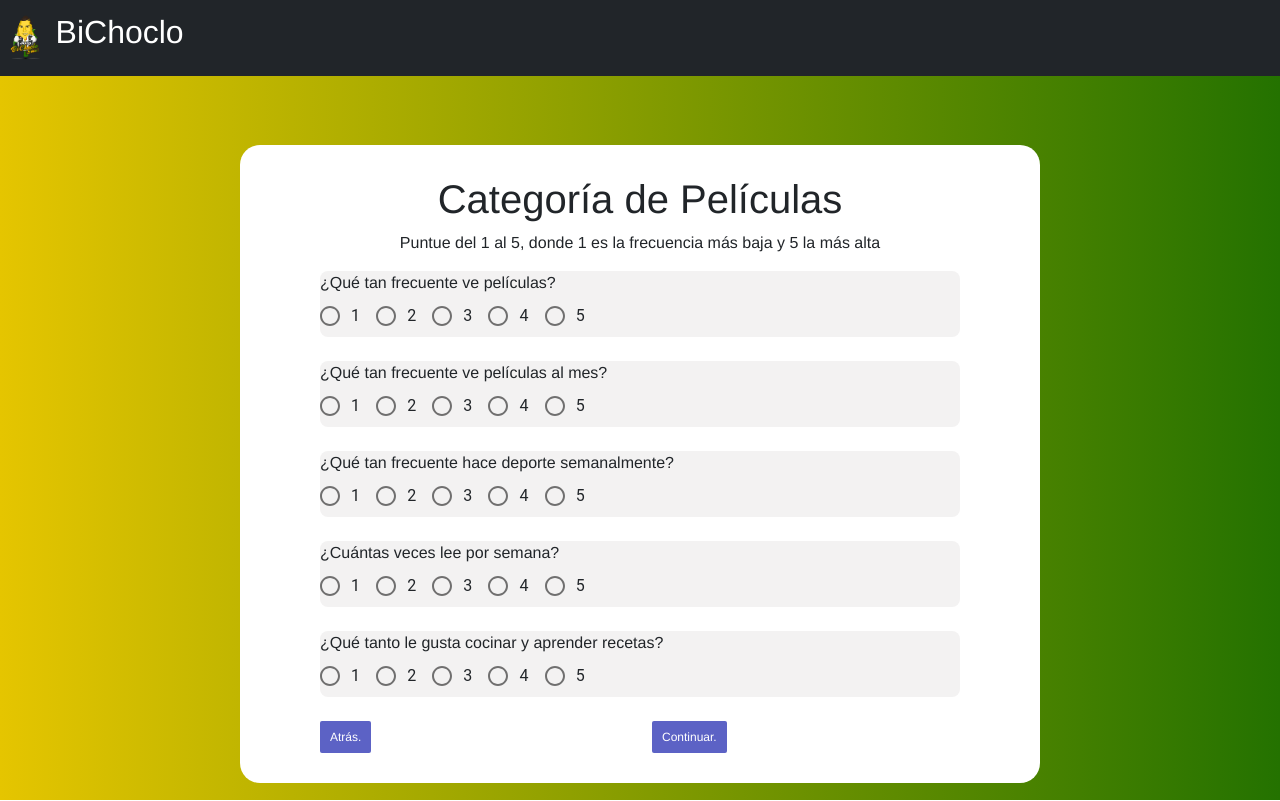
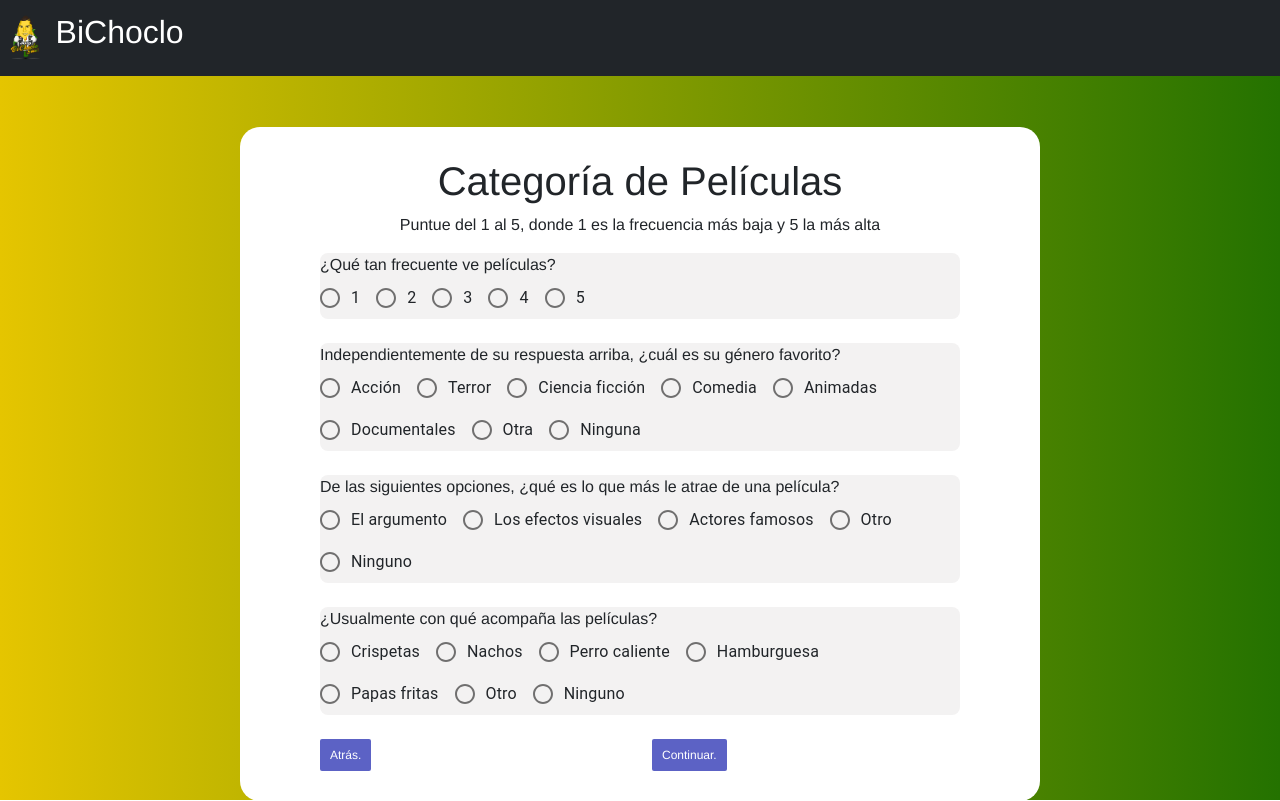
Before and after one commit to JuanCamilo-R/ProyectoBD, a React (Create React App) app in the folder cliente/: page /form in a window 1280 px wide. Both pictures are taken after a click on the button "Continuar.". Built offline with nearby package versions, Linux system fonts and the light colour scheme.

Commit message:
Lista parte 2, faltan valores

```diff
--- a/cliente/src/components/Forms.js
+++ b/cliente/src/components/Forms.js
@@ -10,18 +10,7 @@ class Forms extends React.Component {
         apellido: '',
         edad: '',
         genero: '',
-        comuna: '',
-        barrio: '',
-        sector: '',
-        peliculasFrecuencia: '',
-        deporteFrecuencia: '',
-        leerFrecuencia: '',
-        cocinarFrecuencia: '',
-        eventosFrecuencia: '',
-        conciertoFrecuencia: '',
-        color: '',
-        mesPreferencia: '',
-        ocupacion: ''
+        comuna: ''
     };
 
     nextStep = () => {
--- a/cliente/src/components/SecondPart.js
+++ b/cliente/src/components/SecondPart.js
@@ -41,55 +41,47 @@ export class SecondPart extends Component {
                 <br/>
                 <div className="form-group form-design">
                     <label htmlFor="peliculasFrecuencia">
-                        ¿Qué tan frecuente ve películas al mes?
+                        Independientemente de su respuesta arriba, ¿cuál es su género favorito?
                     </label>
                     <div className="radio">
                         <RadioGroup row arial-label="peliculasFrecuencia" name="peliculasFrecuencia" value={values.peliculasFrecuencia} onChange={inputChange('peliculasFrecuencia')}>
-                            <FormControlLabel type="number" value="1" control={<Radio />} label="1" />
-                            <FormControlLabel type="number" value="2" control={<Radio />} label="2" />
-                            <FormControlLabel type="number" value="3" control={<Radio />} label="3" />
-                            <FormControlLabel type="number" value="4" control={<Radio />} label="4" />
-                            <FormControlLabel type="number" value="5" control={<Radio />} label="5" />
+                            <FormControlLabel type="number" value="1" control={<Radio />} label="Acción" />
+                            <FormControlLabel type="number" value="2" control={<Radio />} label="Terror" />
+                            <FormControlLabel type="number" value="3" control={<Radio />} label="Ciencia ficción" />
+                            <FormControlLabel type="number" value="4" control={<Radio />} label="Comedia" />
+                            <FormControlLabel type="number" value="5" control={<Radio />} label="Animadas" />
+                            <FormControlLabel type="number" value="5" control={<Radio />} label="Documentales" />
+                            <FormControlLabel type="number" value="5" control={<Radio />} label="Otra" />
+                            <FormControlLabel type="number" value="5" control={<Radio />} label="Ninguna" />
                         </RadioGroup>
                     </div>
                 </div>
                 <br/>
                 <div className="form-group form-design">
                     <label htmlFor="deporteFrecuencia">
-                        ¿Qué tan frecuente hace deporte semanalmente?
+                        De las siguientes opciones, ¿qué es lo que más le atrae de una película?
                     </label>
                     <RadioGroup row arial-label="deporteFrecuencia" name="deporteFrecuencia" value={values.deporteFrecuencia} onChange={inputChange('deporteFrecuencia')}>
-                        <FormControlLabel type="number" value="1" control={<Radio />} label="1" />
-                        <FormControlLabel type="number" value="2" control={<Radio />} label="2" />
-                        <FormControlLabel type="number" value="3" control={<Radio />} label="3" />
-                        <FormControlLabel type="number" value="4" control={<Radio />} label="4" />
-                        <FormControlLabel type="number" value="5" control={<Radio />} label="5" />
+                        <FormControlLabel type="text" value="1" control={<Radio />} label="El argumento" />
+                        <FormControlLabel type="text" value="2" control={<Radio />} label="Los efectos visuales" />
+                        <FormControlLabel type="text" value="3" control={<Radio />} label="Actores famosos" />
+                        <FormControlLabel type="text" value="4" control={<Radio />} label="Otro" />
+                        <FormControlLabel type="text" value="5" control={<Radio />} label="Ninguno" />
                     </RadioGroup>
                 </div>
                 <br/>
                 <div className="form-group form-design">
                     <label htmlFor="leerFrecuencia">
-                        ¿Cuántas veces lee por semana?
+                        ¿Usualmente con qué acompaña las películas?
                     </label>
                     <RadioGroup row arial-label="leerFrecuencia" name="leerFrecuencia" value={values.leerFrecuencia} onChange={inputChange('leerFrecuencia')}>
-                        <FormControlLabel type="number" value="1" control={<Radio />} label="1" />
-                        <FormControlLabel type="number" value="2" control={<Radio />} label="2" />
-                        <FormControlLabel type="number" value="3" control={<Radio />} label="3" />
-                        <FormControlLabel type="number" value="4" control={<Radio />} label="4" />
-                        <FormControlLabel type="number" value="5" control={<Radio />} label="5" />
-                    </RadioGroup>
-                </div>
-                <br/>
-                <div className="form-group form-design">
-                    <label htmlFor="cocinarFrecuencia">
-                        ¿Qué tanto le gusta cocinar y aprender recetas?
-                    </label>
-                    <RadioGroup row arial-label="cocinarFrecuencia" name="cocinarFrecuencia" value={values.cocinarFrecuencia} onChange={inputChange('cocinarFrecuencia')}>
-                        <FormControlLabel type="number" value="1" control={<Radio />} label="1" />
-                        <FormControlLabel type="number" value="2" control={<Radio />} label="2" />
-                        <FormControlLabel type="number" value="3" control={<Radio />} label="3" />
-                        <FormControlLabel type="number" value="4" control={<Radio />} label="4" />
-                        <FormControlLabel type="number" value="5" control={<Radio />} label="5" />
+                        <FormControlLabel type="number" value="1" control={<Radio />} label="Crispetas" />
+                        <FormControlLabel type="number" value="2" control={<Radio />} label="Nachos" />
+                        <FormControlLabel type="number" value="3" control={<Radio />} label="Perro caliente" />
+                        <FormControlLabel type="number" value="4" control={<Radio />} label="Hamburguesa" />
+                        <FormControlLabel type="number" value="5" control={<Radio />} label="Papas fritas" />
+                        <FormControlLabel type="number" value="5" control={<Radio />} label="Otro" />
+                        <FormControlLabel type="number" value="5" control={<Radio />} label="Ninguno" />
                     </RadioGroup>
                 </div>
                 <br />
```
